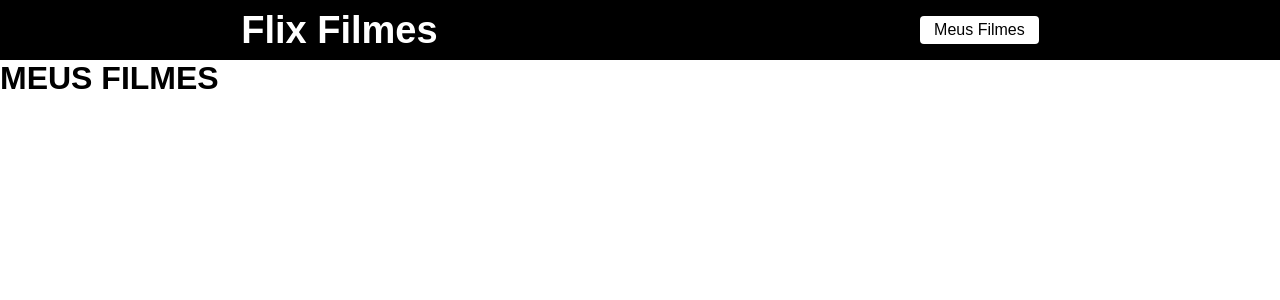
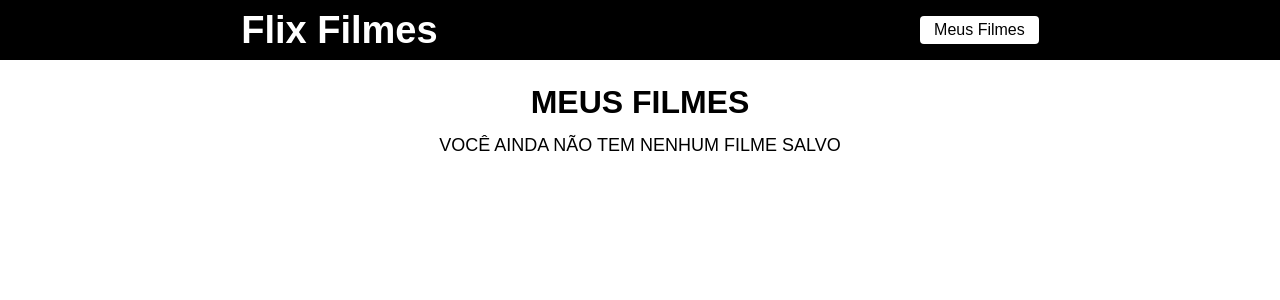
Before and after one commit to DEV-JUANguillherme/flixfilme, a React (Create React App) app: page /favoritos in a window 1280 px wide. Shown: the top 300 px of the page. Built offline with nearby package versions, Linux system fonts and the light colour scheme.

Commit message:
adicionando filmes favoritos, tirando da lista e mostrando que nao existe filme na lista

```diff
--- a/src/pages/Favoritos/Favoritos.js
+++ b/src/pages/Favoritos/Favoritos.js
@@ -1,5 +1,6 @@
 import { useEffect, useState } from 'react';
 import './favoritos.css'
+
 import { json } from 'react-router-dom';
 import { Link } from 'react-router-dom';
 
@@ -13,18 +14,27 @@ function Favoritos(){
         setFilmes(JSON.parse(minhaLista) || [])
 
     },[])
+
+    function excluirFilme(id){
+        let filtroFilmes = Filmes.filter((item) => {
+            return(item.id !== id)
+        })
+        setFilmes(filtroFilmes)
+
+        localStorage.setItem('@flixfilme', JSON.stringify(filtroFilmes))
+    }
     return(
         <div className="meus-filmes">
             <h1>MEUS FILMES</h1>
-
+            {Filmes.length === 0 && <span>VOCÊ AINDA NÃO TEM NENHUM FILME SALVO </span>}
             <ul>
                 {Filmes.map((item) => {
                     return(
                         <li key={item.id}>
                             <span>{item.title}</span>
                             <div>
-                                <link to={`/filme/${item.id}`}>ver filmes</link>
-                                <button>Excluir</button>
+                                <Link to={`/filme/${item.id}`}>ver filmes</Link>
+                                <button onClick={() => excluirFilme(item.id)}>Excluir</button>
                             </div>
                         </li>
                     )
--- a/src/pages/Favoritos/favoritos.css
+++ b/src/pages/Favoritos/favoritos.css
@@ -0,0 +1,38 @@
+.meus-filmes{
+    margin-top: 24px;
+    display: flex;
+    flex-direction: column;
+    align-items: center;
+}
+
+.meus-filmes h1{
+    margin-bottom: 14px;
+}
+
+.meus-filmes span{
+    font-size: 18px;
+}
+
+.meus-filmes ul {
+    width: 720px;
+}
+
+.meus-filmes ul li{
+    list-style: none;
+    display: flex;
+    justify-content: space-between;
+    align-items: center;
+    margin-bottom: 14px;
+}
+
+.meus-filmes div {
+    display: flex;
+    justify-content: center;
+    align-items: center;
+}
+
+.meus-filmes div a{
+    text-decoration: none;
+    color: #116feb;
+    margin-right: 14px;
+}
```
